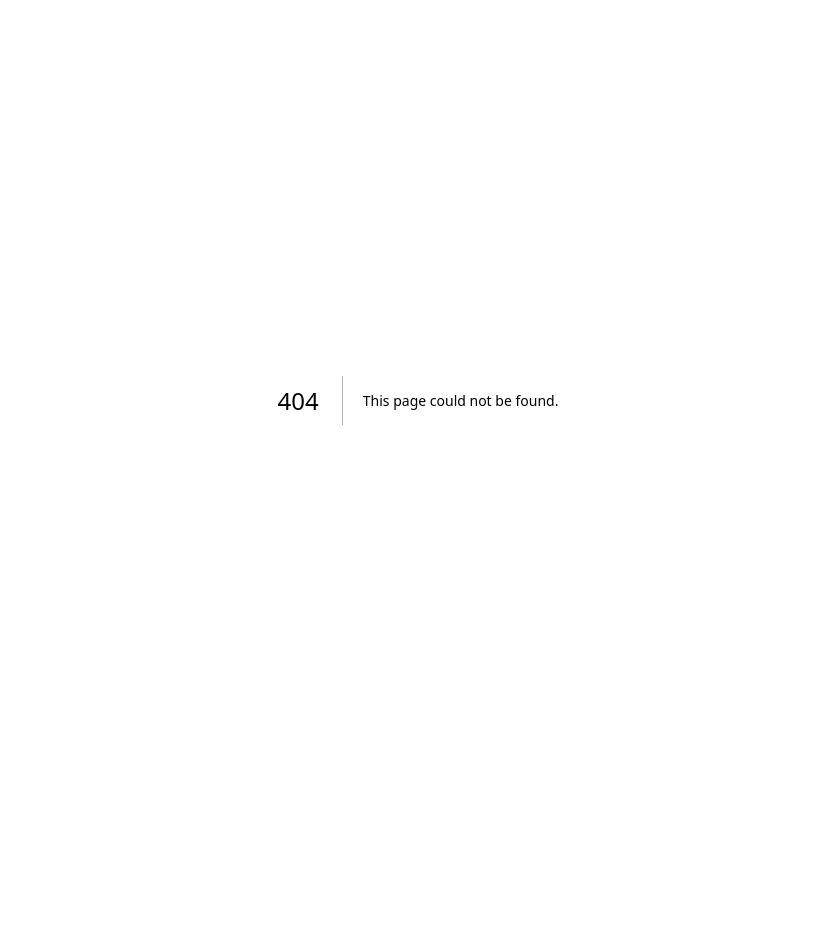
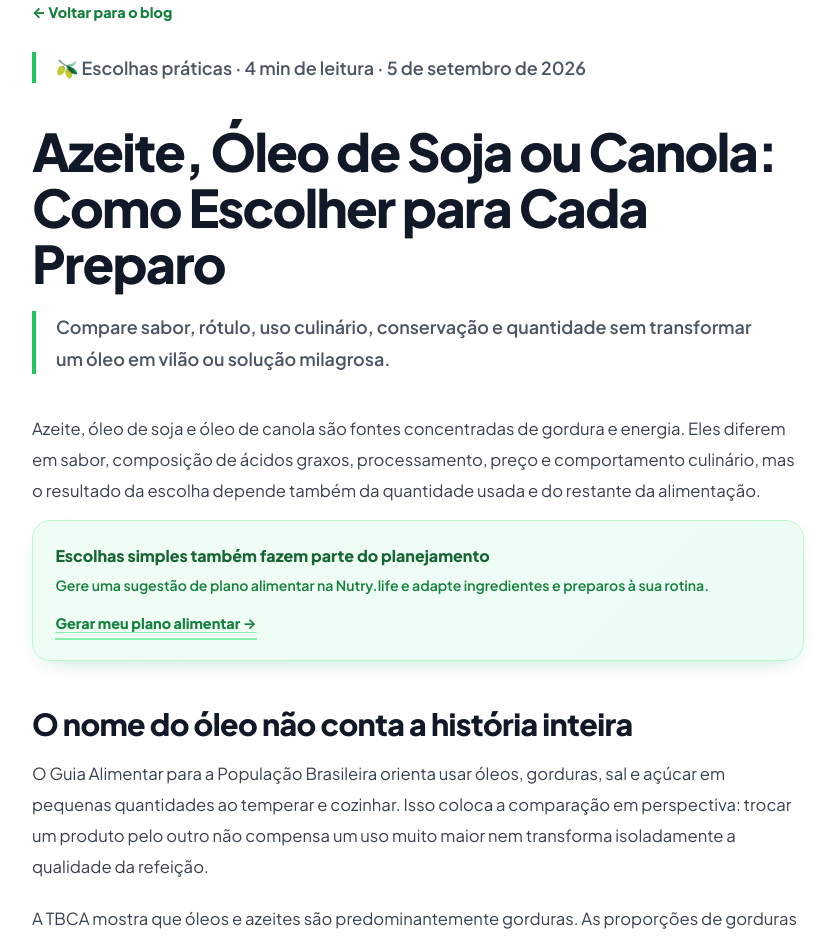
Before and after one commit to elevanceseguros/Nutri, a Next.js app: page /blog/azeite-oleo-soja-canola-como-escolher in a window 1280 px wide. Before the commit this address had no page. Shown: the top 941 px of the page, without its empty margins (222-1057 px from the left). Before the commit the page ends 800 px from the top, so only its background shows below. Built offline with nearby package versions, Linux system fonts and the light colour scheme.

Commit message:
Publica artigo de 05/09 sobre azeites e óleos

```diff
--- /dev/null
+++ b/src/app/blog/azeite-oleo-soja-canola-como-escolher/page.tsx
@@ -0,0 +1,86 @@
+import type { Metadata } from "next";
+import Link from "next/link";
+import styles from "../../page.module.css";
+
+const title = "Azeite, Óleo de Soja ou Canola: Como Escolher para Cada Preparo";
+const description = "Compare sabor, rótulo, uso culinário, conservação e quantidade sem transformar um óleo em vilão ou solução milagrosa.";
+const url = "https://www.nutry.life/blog/azeite-oleo-soja-canola-como-escolher";
+export const metadata: Metadata = {
+  title: `${title} | Nutry.life`, description,
+  alternates: { canonical: url },
+  openGraph: { title, description, type: "article", url, publishedTime: "2026-09-05", modifiedTime: "2026-09-05" },
+};
+const jsonLd = {
+  "@context": "https://schema.org", "@type": "Article", headline: title, description,
+  datePublished: "2026-09-05", dateModified: "2026-09-05", mainEntityOfPage: url,
+  publisher: { "@type": "Organization", name: "Nutry.life", url: "https://www.nutry.life" },
+};
+export default function Post() {
+  return (
+    <main className={styles.postContainer}>
+      <script type="application/ld+json" dangerouslySetInnerHTML={{ __html: JSON.stringify(jsonLd) }} />
+      <Link href="/blog" className={styles.backToBlog} data-nav="back-to-blog">← Voltar para o blog</Link>
+      <article>
+        <header>
+          <p className={styles.postExcerpt}>🫒 Escolhas práticas · 4 min de leitura · 5 de setembro de 2026</p>
+          <h1 className={styles.postTitle}>{title}</h1>
+          <p className={styles.postExcerpt}>{description}</p>
+        </header>
+        <div className={styles.postContent}>
+          <p>Azeite, óleo de soja e óleo de canola são fontes concentradas de gordura e energia. Eles diferem em sabor, composição de ácidos graxos, processamento, preço e comportamento culinário, mas o resultado da escolha depende também da quantidade usada e do restante da alimentação.</p>
+          <div className={styles.articleCtaTop} data-cta="top">
+            <div><strong>Escolhas simples também fazem parte do planejamento</strong>
+              <p>Gere uma sugestão de plano alimentar na Nutry.life e adapte ingredientes e preparos à sua rotina.</p>
+              <Link href="/" className={styles.articleCtaLink}>Gerar meu plano alimentar →</Link>
+            </div>
+          </div>
+          <h2>O nome do óleo não conta a história inteira</h2>
+          <p>O Guia Alimentar para a População Brasileira orienta usar óleos, gorduras, sal e açúcar em pequenas quantidades ao temperar e cozinhar. Isso coloca a comparação em perspectiva: trocar um produto pelo outro não compensa um uso muito maior nem transforma isoladamente a qualidade da refeição.</p>
+          <p>A TBCA mostra que óleos e azeites são predominantemente gorduras. As proporções de gorduras saturadas, monoinsaturadas e poli-insaturadas variam entre eles. Para uma decisão cotidiana, também importam o preparo pretendido, o sabor, o custo e a forma de conservação.</p>
+          <h2>Azeite: sabor pode ser parte da escolha</h2>
+          <p>O azeite é obtido da azeitona e costuma contribuir com sabor perceptível, especialmente quando usado em saladas, molhos e finalizações. “Azeite de oliva” e “azeite extravirgem” não são apenas nomes intercambiáveis: o rótulo informa a categoria do produto.</p>
+          <p>Para cozinhar, evite transformar o ponto de fumaça em uma regra única tirada da internet. Ele varia com qualidade, refino, tempo de armazenamento e condições do preparo. Independentemente do óleo, não deixe fumegar deliberadamente nem reutilize repetidas vezes uma gordura degradada.</p>
+          <h2>Óleo de soja: neutro e amplamente disponível</h2>
+          <p>O óleo de soja refinado tem sabor mais neutro e é comum em refogados, assados e outras preparações. Ele não se torna um “veneno” por ser refinado, nem precisa ser a única opção da cozinha. Compare procedência, embalagem, preço e quantidade usada.</p>
+          <p>Produtos vendidos como óleo de soja geralmente trazem uma lista de ingredientes curta. Se houver mistura de óleos, aromas ou outros componentes, isso deve aparecer no rótulo. Leia o nome de venda e a lista, sem concluir apenas pela imagem frontal.</p>
+          <h2>Óleo de canola: outra composição e sabor discreto</h2>
+          <p>O óleo de canola costuma ter sabor discreto e perfil de ácidos graxos diferente do óleo de soja e do azeite. Essas diferenças existem, mas não autorizam prometer prevenção ou tratamento de doenças com a simples troca da garrafa.</p>
+          <p>O preço pode variar bastante. Se a canola cabe no orçamento e funciona no preparo, pode ampliar as opções. Se não cabe, organizar a quantidade de óleo e a alimentação como um todo tende a ser mais útil do que comprar uma alternativa cara acreditando que ela neutralizará outros hábitos.</p>
+          <h2>Como comparar no rótulo</h2>
+          <ul>
+            <li><strong>Nome do produto:</strong> identifique se é azeite, óleo de uma fonte específica ou mistura.</li>
+            <li><strong>Lista de ingredientes:</strong> veja quais óleos e componentes realmente estão presentes.</li>
+            <li><strong>Porção e 100 ml:</strong> a Anvisa exige a declaração nutricional por porção e por 100 g ou 100 ml, permitindo comparação na mesma base.</li>
+            <li><strong>Gordura saturada:</strong> compare valores usando a mesma quantidade, sem ignorar o total utilizado na receita.</li>
+            <li><strong>Embalagem e validade:</strong> prefira tamanho compatível com a frequência de uso.</li>
+          </ul>
+          <p>Calorias muito parecidas entre óleos não significam composição idêntica. Ao mesmo tempo, diferenças pequenas no rótulo não precisam comandar toda a compra se você utiliza pouco e varia as preparações.</p>
+          <h2>Qual usar em cada situação?</h2>
+          <div>
+            <p><strong>Saladas e finalizações:</strong> o sabor do azeite pode ser desejável. Meça a quantidade se costuma servir diretamente da garrafa.</p>
+            <p><strong>Refogados e assados:</strong> azeite ou óleos neutros podem funcionar, respeitando temperatura e receita.</p>
+            <p><strong>Fritura por imersão:</strong> temperatura, tempo, volume e descarte seguro importam. Não use aparência ou cheiro como único critério para reutilizar.</p>
+            <p><strong>Receitas com sabor delicado:</strong> soja ou canola podem interferir menos no resultado, dependendo da marca.</p>
+          </div>
+          <h2>Conserve melhor para evitar desperdício</h2>
+          <p>Calor, luz e contato com o ar favorecem alterações ao longo do armazenamento. Mantenha a embalagem bem fechada, longe do fogão e da luz direta, seguindo as orientações do fabricante. Transferir para um frasco bonito, mas sem identificação ou mal vedado, pode dificultar controle de validade e procedência.</p>
+          <p>Se a casa usa pouco óleo, uma embalagem menor pode custar mais por litro e ainda assim reduzir tempo aberto e descarte. Compare custo por litro junto com a quantidade que realmente consegue consumir dentro das condições recomendadas.</p>
+          <h2>Um critério mais útil que “qual é o melhor?”</h2>
+          <p>Escolha o produto que atende ao preparo, cabe no orçamento e pode ser usado em quantidade moderada. Varie fontes de gordura por meio da alimentação — como castanhas, sementes, abacate e peixes, conforme suas preferências — sem esperar que um único óleo resolva a dieta.</p>
+          <p>Leia também: <Link href="/blog/manteiga-vs-margarina-como-comparar">manteiga ou margarina</Link> · <Link href="/blog/como-ler-rotulo-de-alimentos">como ler rótulos de alimentos</Link>.</p>
+          <section className={styles.premiumBanner} data-cta="final">
+            <div className={styles.premiumHeader}><h2>Organize refeições possíveis para o seu dia</h2>
+              <p>Gere uma sugestão de plano alimentar, ajuste os preparos às suas preferências e procure orientação profissional quando precisar de uma estratégia individual.</p>
+            </div>
+            <Link href="/" className={styles.premiumBtn}>Gerar meu plano alimentar</Link>
+          </section>
+          <Link href="/blog" className={styles.backToBlog} data-nav="back-to-all-articles">← Voltar para todos os artigos</Link>
+        </div>
+      </article>
+      <footer className={styles.footer}>
+        <p>Este conteúdo é educativo e não substitui avaliação de nutricionista ou médico. Necessidades, restrições alimentares, alergias e condições de saúde exigem orientação individual.</p>
+        <p>Fontes e referências: <a href="https://www.gov.br/saude/pt-br/assuntos/saude-brasil/publicacoes-para-promocao-a-saude/guia_alimentar_populacao_brasileira_2ed.pdf" target="_blank" rel="noopener noreferrer">Ministério da Saúde — Guia Alimentar para a População Brasileira</a> · <a href="https://www.gov.br/anvisa/pt-br/assuntos/alimentos/rotulagem/rotulagem-nutricional" target="_blank" rel="noopener noreferrer">Anvisa — rotulagem nutricional</a> · <a href="https://www.tbca.net.br/" target="_blank" rel="noopener noreferrer">TBCA — composição de alimentos</a>. Referências consultadas em 05/09/2026.</p>
+      </footer>
+    </main>
+  );
+}
--- a/src/app/sitemap.ts
+++ b/src/app/sitemap.ts
@@ -5,6 +5,7 @@ export default function sitemap(): MetadataRoute.Sitemap {
 
   // Artigos em ordem cronológica decrescente.
   return [
+    { url: `${baseUrl}/blog/azeite-oleo-soja-canola-como-escolher`, lastModified: new Date('2026-09-05'), changeFrequency: 'monthly', priority: 0.8 },
     { url: `${baseUrl}/blog/milho-verde-espiga-lata-congelado-comparar`, lastModified: new Date('2026-09-04'), changeFrequency: 'monthly', priority: 0.8 },
     { url: `${baseUrl}/blog/como-descongelar-carne-geladeira-microondas`, lastModified: new Date('2026-09-03'), changeFrequency: 'monthly', priority: 0.8 },
     { url: `${baseUrl}/blog/macarrao-comum-integral-com-ovos-comparar`, lastModified: new Date('2026-09-02'), changeFrequency: 'monthly', priority: 0.8 },
```
Also changed, not shown: src/app/blog/page.tsx (+9 -0 lines).
